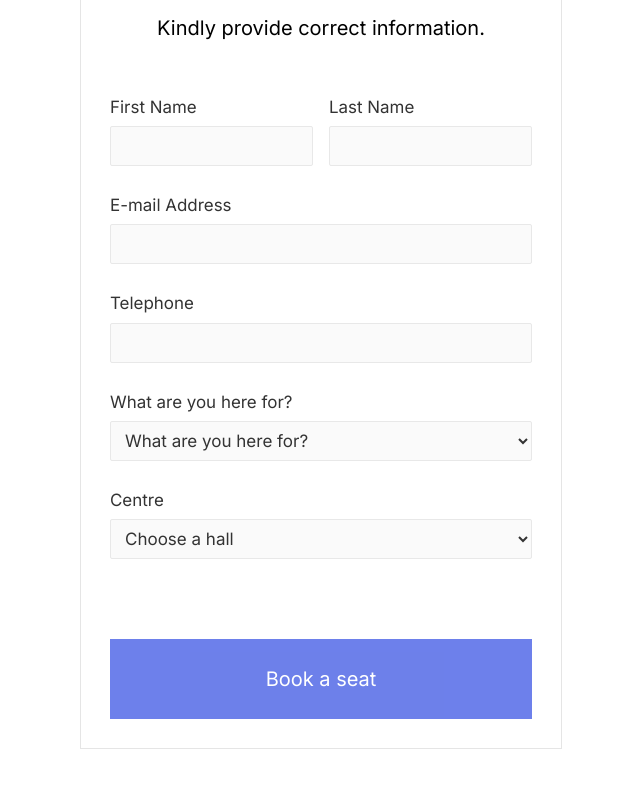
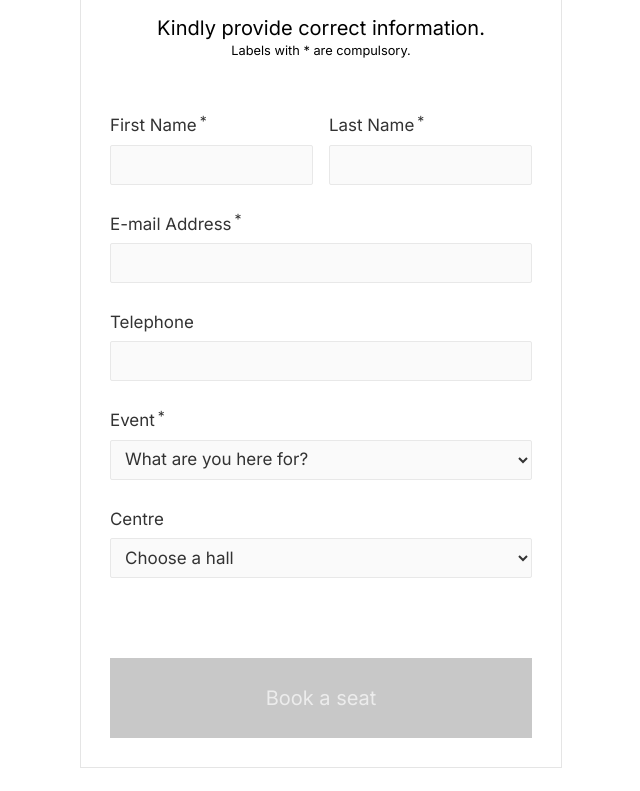
Before and after one commit to aoliadi/scheduling-app, a website: page form.html in a window 1280 px wide. Shown: the part 111-902 px from the top of the page, without its empty margins (319-959 px from the left). Drawn offline with Linux system fonts and the light colour scheme; files that its build step writes are made by us from their sources.

Commit message:
restyled the button's disabled form

```diff
--- a/css/form.css
+++ b/css/form.css
@@ -1,4 +1,5 @@
 @import url(./general/normalize.css);
+@import url(./general/variables.css);
 @import url(./general/reset.css);
 @import url(./general/font.css);
 
@@ -26,6 +27,22 @@ label {
     color: #333333;
     line-height: 2.26em;
     /* margin-bottom: 2.26em; */
+}
+
+.compulsory {
+    /* border: 2px solid red; */
+    position: relative;
+}
+
+.compulsory::after {
+    /* border: 2px solid red; */
+    content: "*";
+    font-size: 14px;
+    color: var(--invalid);
+
+    position: absolute;
+    bottom: -5px;
+    right: -10px;
 }
 
 .form-section__header {
@@ -105,6 +122,8 @@ label {
 }
 
 button[disabled] {
+    background-color: #bbb;
+    color: #e8e8e8;
     opacity: 0.8;
     cursor: not-allowed;
 }
--- a/form.html
+++ b/form.html
@@ -4,9 +4,9 @@
     <meta charset="UTF-8">
     <meta http-equiv="X-UA-Compatible" content="IE=edge">
     <meta name="viewport" content="width=device-width, initial-scale=1.0">
-    <title>Document</title>
-    <link rel="stylesheet" href="css/normalize.css">
-    <link rel="stylesheet" href="css/form.css">
+    <title>Welcome...Kindly provide correct information.</title>
+    <link type="text/css" rel="stylesheet" href="css/normalize.css">
+    <link type="text/css" rel="stylesheet" href="css/form.css">
 </head>
 <body>
     <section class="form-section__wrapper">
@@ -18,24 +18,27 @@
                 <p class="form-section__paragraph">
                     Kindly provide correct information.
                 </p>
+                <small>
+                    Labels with * are compulsory.
+                </small>
             </header>
             <ul class="input-list__container">
                 <li class="input-list__item grid">
                     <div class="">
-                        <label for="first_name">
+                        <label for="first_name" class="compulsory">
                             First Name
                         </label>
                         <input type="text" name="first_name" id="first_name" id="first_name-js" class="input input--text first_name">
                     </div>
                     <div class="">
-                        <label for="last_name">
+                        <label for="last_name" class="compulsory">
                             Last Name
                         </label>
                         <input type="text" name="last_name" id="last_name" id="last_name-js" class="input input--text last_name">
                     </div>
                 </li>
                 <li class="input-list__item">
-                    <label for="email">
+                    <label for="email" class="compulsory">
                         E-mail Address
                     </label>
                     <input type="email" name="email" id="email" id="email-js" class="input input--email email">
@@ -48,8 +51,8 @@
                 </li>
                 <!-- <li class="input-list__item grid"> -->
                     <li class="input-list__item">
-                        <label for="purpose">
-                            What are you here for?
+                        <label for="purpose" class="compulsory">
+                            Event
                         </label>
                         <select name="" id="purpose" class="input">
                             <option value="null">What are you here for?</option>
@@ -74,7 +77,6 @@
                     </button>
                 </li>
             </ul>
-
         </form>
 
     </section>
```
